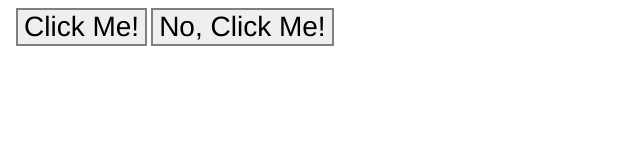
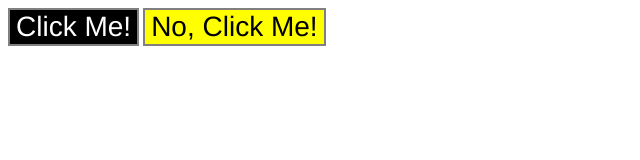
Before and after one commit to ophanim777/group-selector, a plain HTML site: page index.html in a window 1280 px wide. Shown: the whole page, without its empty margins (0-640 px from the left). Drawn offline with Linux system fonts and the light colour scheme.

Commit message:
delete p and inline block

```diff
--- a/styles.css
+++ b/styles.css
@@ -1,7 +1,3 @@
-* {
-    display: inline-block;
-}
-
 .yes, .no {
     border-style: solid;
     border-color: grey;
@@ -9,11 +5,11 @@
     font-family: helvetica, "times new roman", sans-serif;
 }
 
-p.yes {
+.yes {
     color: white;
     background-color: black;
 }
 
-p.no {
+.no {
     background-color: yellow;
 }
```
